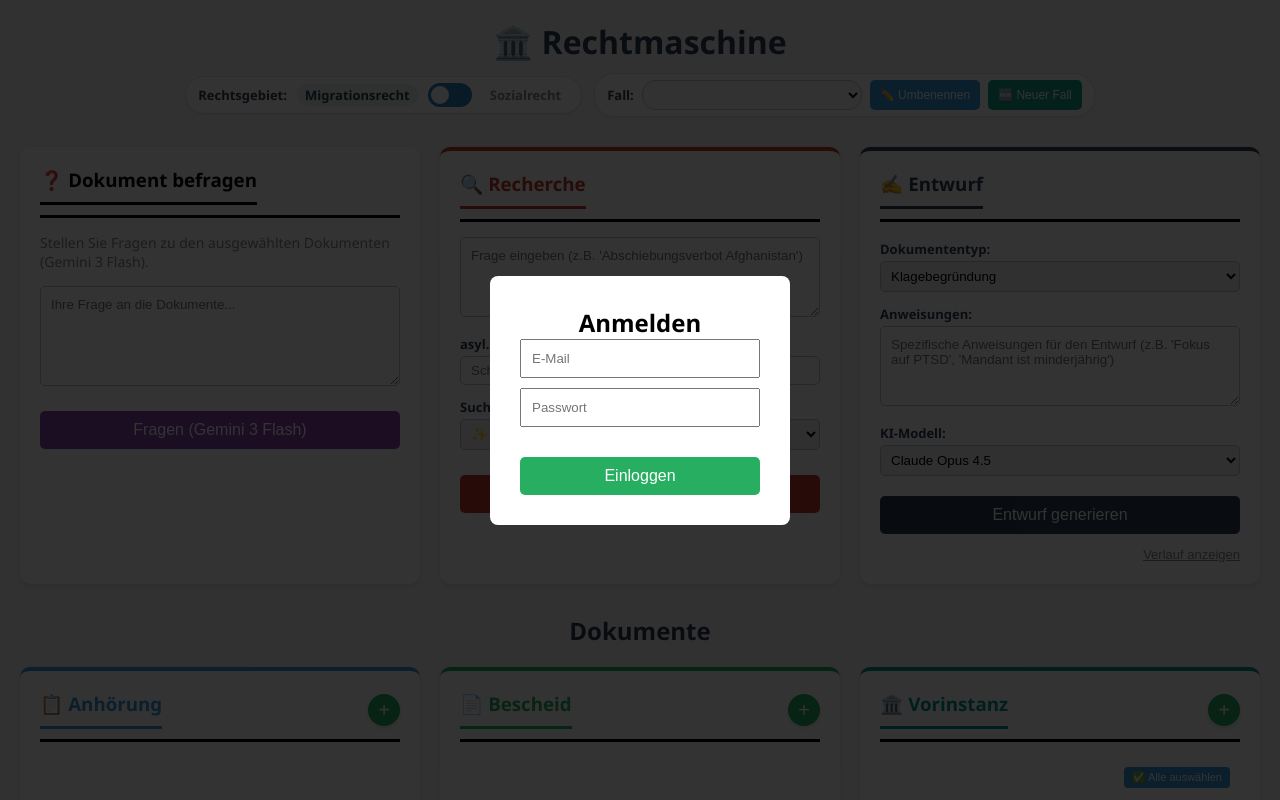
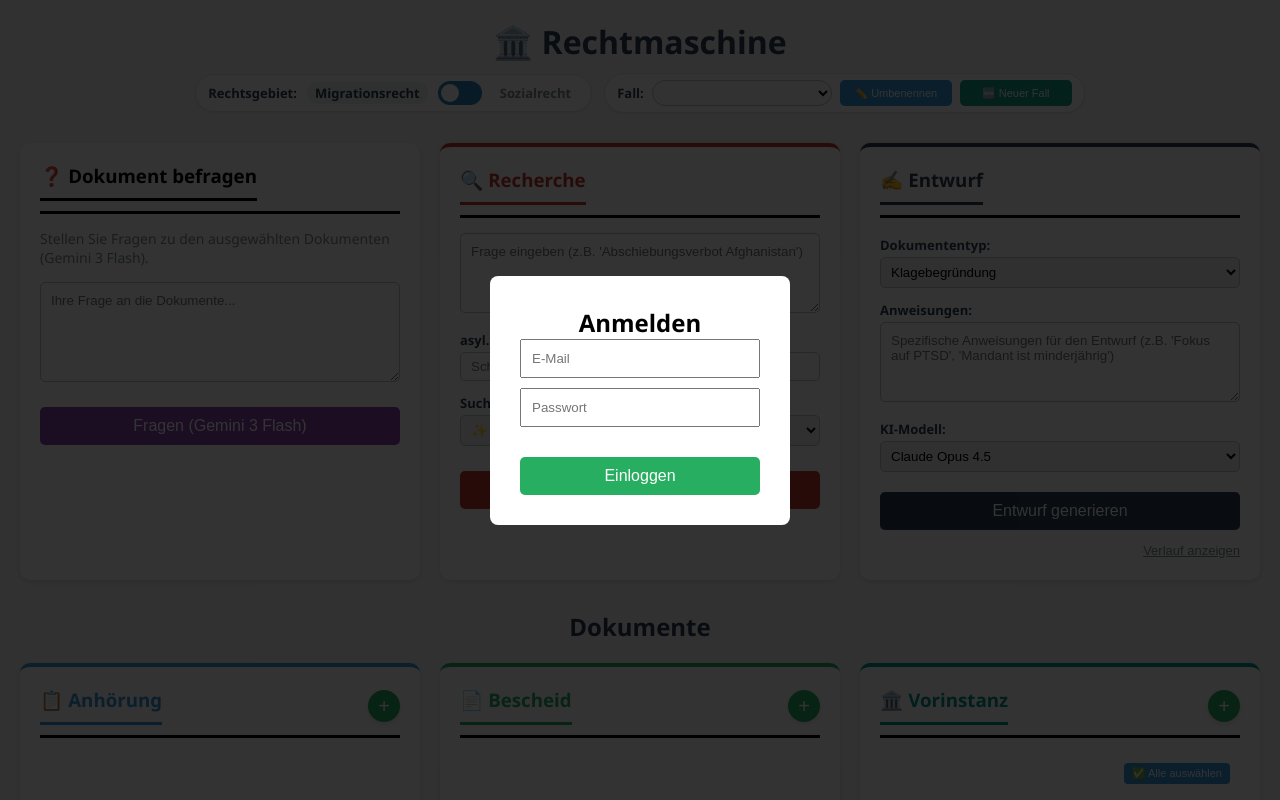
Before and after one commit to derspotter/rechtmaschine, a Python web app: template app/templates/index.html in a window 1280 px wide. Run offline with Jinja, Linux system fonts and the light colour scheme; the template is opened without the code that fills it, so the values that code supplies are empty.

Commit message:
ui: compact case pill buttons and case select

```diff
--- a/app/static/css/styles.css
+++ b/app/static/css/styles.css
@@ -59,13 +59,21 @@ h1 {
 }
 
 .case-select {
-    padding: 6px 10px;
+    padding: 5px 10px;
     border: 1px solid #bdc3c7;
     border-radius: 14px;
     font-size: 12px;
-    height: 30px;
+    height: 26px;
     background: #fbfbfc;
-    min-width: 220px;
+    width: 180px;
+    min-width: 160px;
+}
+
+.case-controls .btn.btn-small.case-action {
+    height: 26px;
+    padding: 4px 8px;
+    min-width: 112px;
+    font-size: 11px;
 }
 
 .case-select:focus {
--- a/app/templates/index.html
+++ b/app/templates/index.html
@@ -42,10 +42,10 @@
                     <span class="case-label">Fall:</span>
                     <select id="caseSelect" class="case-select" onchange="handleCaseSelectChange(this)">
                     </select>
-                    <button class="btn btn-small" onclick="renameCurrentCase()" title="Aktuellen Fall umbenennen">
+                    <button class="btn btn-small case-action" onclick="renameCurrentCase()" title="Aktuellen Fall umbenennen">
                         ✏️ Umbenennen
                     </button>
-                    <button class="btn btn-small btn-success" data-new-case-button onclick="createNewCaseFlow(event)">
+                    <button class="btn btn-small btn-success case-action" data-new-case-button onclick="createNewCaseFlow(event)">
                         🆕 Neuer Fall
                     </button>
                 </div>
```
